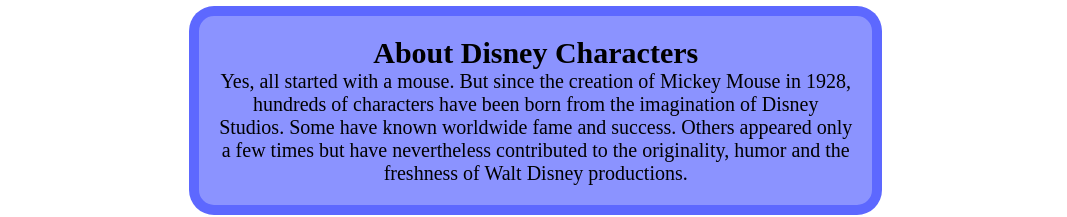
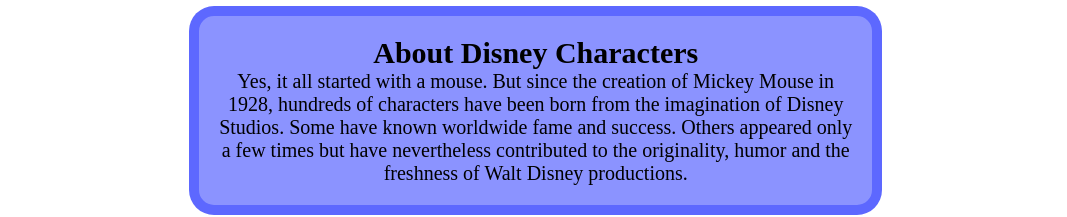
Before and after one commit to staten-island-tech/api-project-Cindyt37, a website built with Vite: page vite-project/index.html in a window 1280 px wide. Shown: the part 590-807 px from the top of the page, 0-1067 px from the left. Built offline with nearby package versions, Linux system fonts and the light colour scheme.

Commit message:
Update index.html

```diff
--- a/vite-project/index.html
+++ b/vite-project/index.html
@@ -23,7 +23,7 @@
     <div class="about-disney">
       <div class="aboutdisney-text">
         <h1 class="about-header">About Disney Characters</h1>
-        <p class="about-paragraph">Yes, all started with a mouse. But since the creation of Mickey Mouse in 1928, hundreds of characters have been born from the imagination of Disney Studios. Some have known worldwide fame and success. Others appeared only a few times but have nevertheless contributed to the originality, humor and the freshness of Walt Disney productions.</p>
+        <p class="about-paragraph">Yes, it all started with a mouse. But since the creation of Mickey Mouse in 1928, hundreds of characters have been born from the imagination of Disney Studios. Some have known worldwide fame and success. Others appeared only a few times but have nevertheless contributed to the originality, humor and the freshness of Walt Disney productions.</p>
       </div>
         <img class="mickeylogo" src="./Mickey_Mouse_Disney_1.webp" alt="Mickey"></img>
       </div>
```
